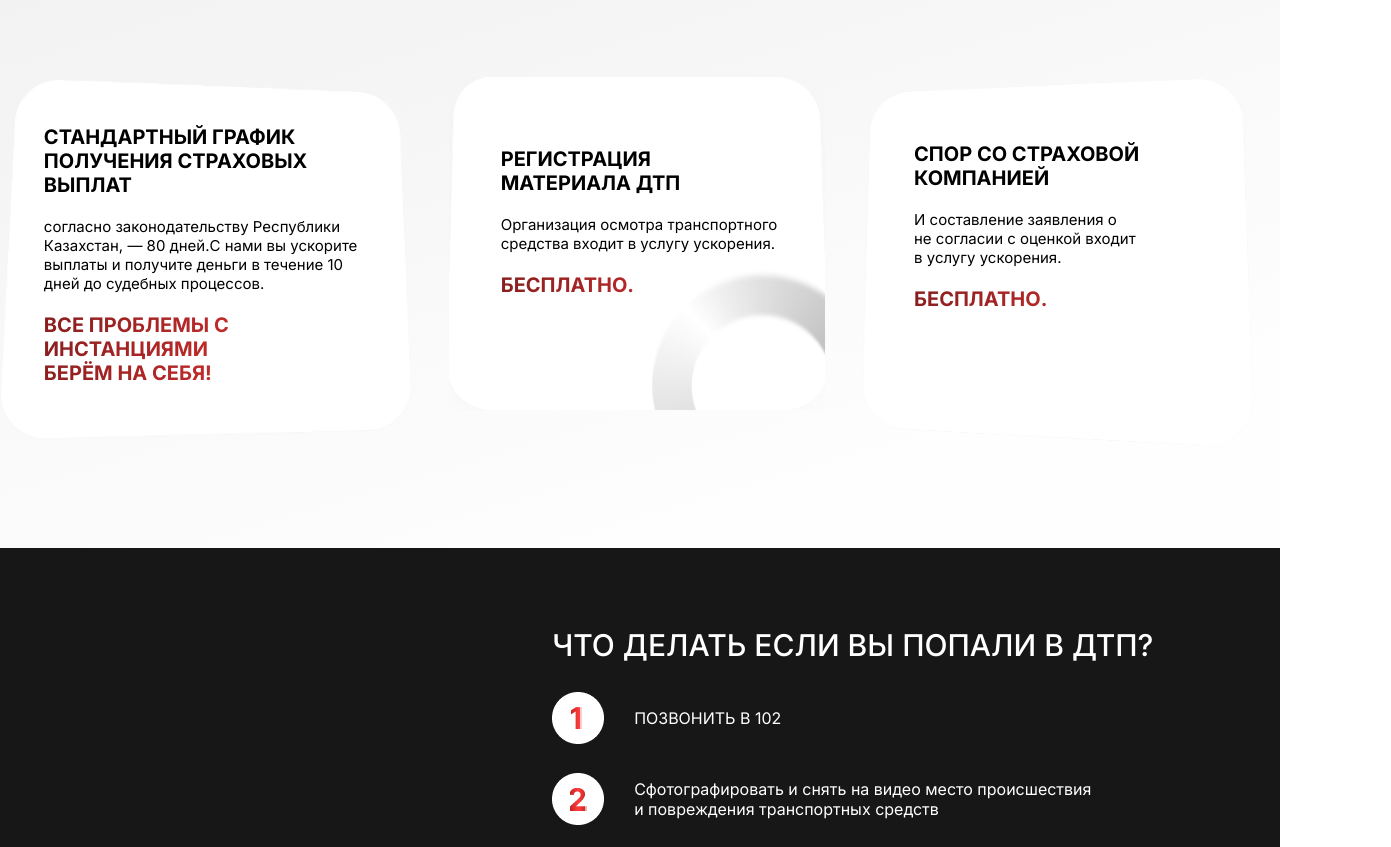
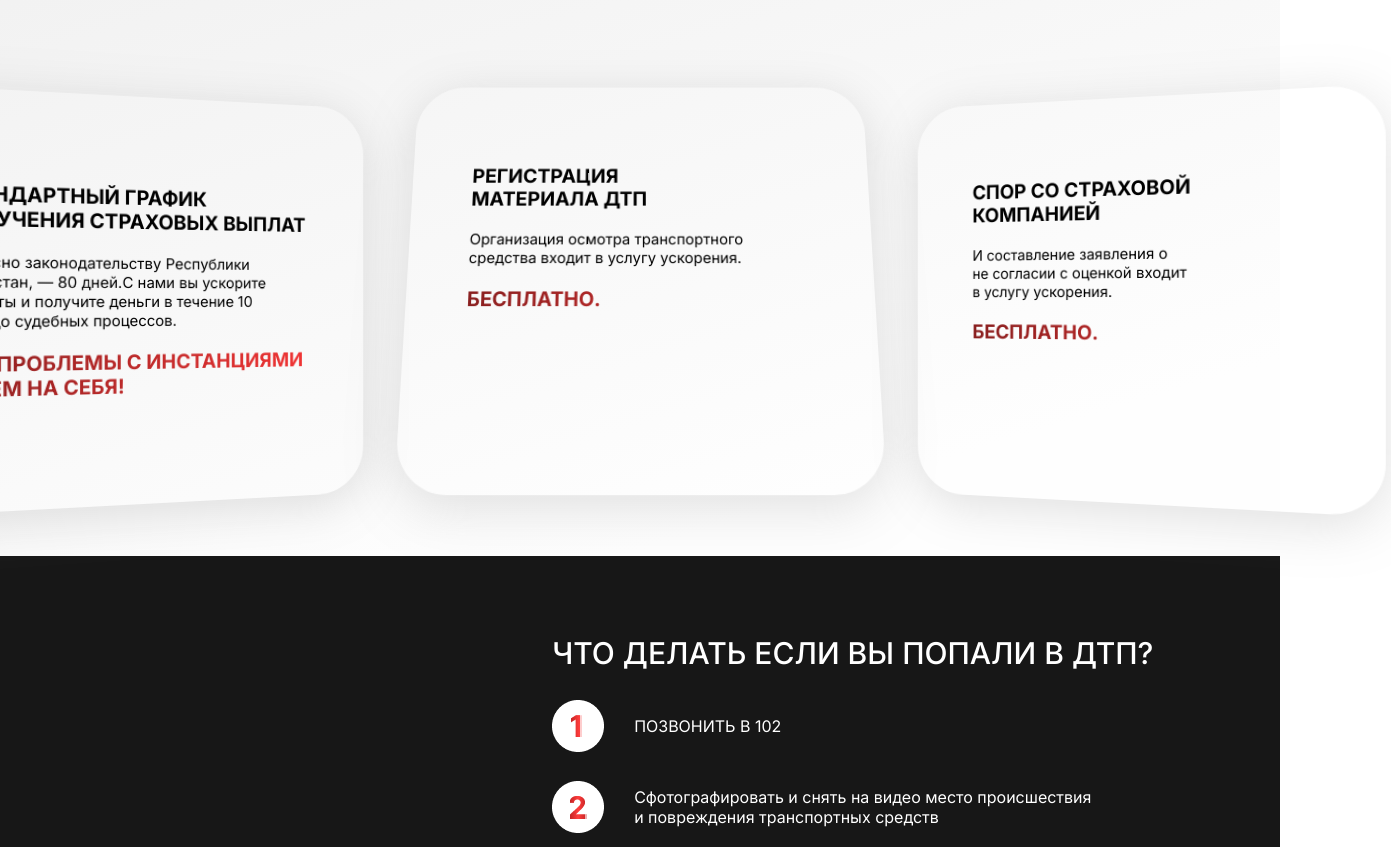
Before and after one commit to Rjkec/insurance1, a website: page index.html in a window 1280 px wide. Shown: the part 3914-4761 px from the top of the page, 1391 px wide, since content can reach past the window. Drawn offline with nearby package versions, Linux system fonts and the light colour scheme.

Commit message:
add transform div s to sixth page

```diff
--- a/index.html
+++ b/index.html
@@ -839,6 +839,7 @@
 
                          <div class="info-blocks">
                               <div class="block1">
+                                     <div id='bg-1'>
                                         <div class="block-text">
                                              <p class="p-strong">СТАНДАРТНЫЙ ГРАФИК <br> ПОЛУЧЕНИЯ СТРАХОВЫХ ВЫПЛАТ</p>
                                              <p>согласно законодательству Республики <br>
@@ -848,10 +849,13 @@
                                              <p class="p-red">ВСЕ ПРОБЛЕМЫ С ИНСТАНЦИЯМИ <br>
                                                    БЕРЁМ НА СЕБЯ!</p>
                                         </div>
-                                   <img src="images/six_page_new_bg1.png" alt="">
+                                   </div>
 
                               </div>
+
                               <div class="block2">
+
+                                   <div id='bg-2'>
                                         <div class="block2-text">
                                              <p class="p-strong">РЕГИСТРАЦИЯ <br>
                                                   МАТЕРИАЛА ДТП</p>
@@ -859,9 +863,11 @@
                                                   средства входит в услугу ускорения.</p>
                                              <p class="p-red">БЕСПЛАТНО.</p>
                                              </div>
-                                   <img src="images/six_page_new_bg.png" alt="">
+                                   </div>
                               </div>
                               <div class="block3">
+
+                                   <div id='bg-3'>
                                         <div class="block3-text">
                                              <p class="p-strong">СПОР СО СТРАХОВОЙ <br>
                                                   КОМПАНИЕЙ</p>
@@ -870,7 +876,7 @@
                                                   в услугу ускорения.</p>
                                              <p class="p-red">БЕСПЛАТНО.</p>
                                         </div>
-                                   <img src="images/six_page_new_bg3.png" alt="">
+                                   </div>
                               </div>
                          </div>
                     </div>
--- a/stylesheets/_sixth_page.scss
+++ b/stylesheets/_sixth_page.scss
@@ -35,17 +35,22 @@
                     .block1{
                          position: relative;
                          display: inline-block;
-
+                         padding: 20px;
                          img{
                               max-width: 94%;;
                               // left: 264px;
                               // top: 264px;
                          }
-                         .figure{
-                              background-color: #380D0D;
-                              -webkit-clip-path: polygon(14% 0, 90% 8%, 100% 100%, 0% 100%);
-                              clip-path: polygon(14% 0, 90% 8%, 100% 100%, 0% 100%);
-                         }
+
+                          #bg-1 {
+                              width: 467px;
+                              height: 407px;
+
+                              border-radius: 50px;
+                              -webkit-transform: perspective(200px) rotateY(3deg);
+                              box-shadow: 0px 10px 50px rgba(132, 132, 132, 0.25);
+                          }
+
                          .block-text{
                               min-width: 80%;
                               position: absolute;
@@ -69,6 +74,7 @@
                                    -webkit-text-fill-color: transparent;
                                    padding-top: 20px;
                               }
+
                          }
                     }
                     .block2{
@@ -79,12 +85,21 @@
                               // left: 750px;
                               // top: 264px;
                          }
+                         #bg-2 {
+                              width: 467px;
+                              height: 407px;
+
+                              border-radius: 50px;
+                              -webkit-transform: perspective(200px) rotatex(3deg);
+                              box-shadow: 0px 10px 50px rgba(132, 132, 132, 0.25);
+                          }
                          .block2-text{
                               min-width: 80%;
                               position: absolute;
                               top: 39%;
                               left: 53%;
                               transform: translate(-50%, -50%);
+
                               .p-strong{
                                    padding-bottom: 20px;
                                    font-weight: 700;
@@ -106,12 +121,20 @@
                     .block3{
                          position: relative;
                          display: inline-block;
+                         padding: 20px;
                          img{
                               display: block;
                               max-width: 94%;;
                               // left: 1214px;
                               // top: 254px;
                          }
+                         #bg-3 {
+                              width: 467px;
+                              height: 407px;
+                              border-radius: 50px;
+                              -webkit-transform: perspective(200px) rotateY(-3deg);
+                              box-shadow: 0px 10px 50px rgba(132, 132, 132, 0.25);
+                          }
                          .block3-text {
                               min-width: 80%;
                               position: absolute;
```
Also changed, not shown: stylesheets/index.css, 1 other file. Lines whose indentation alone changed are shown as unchanged.
